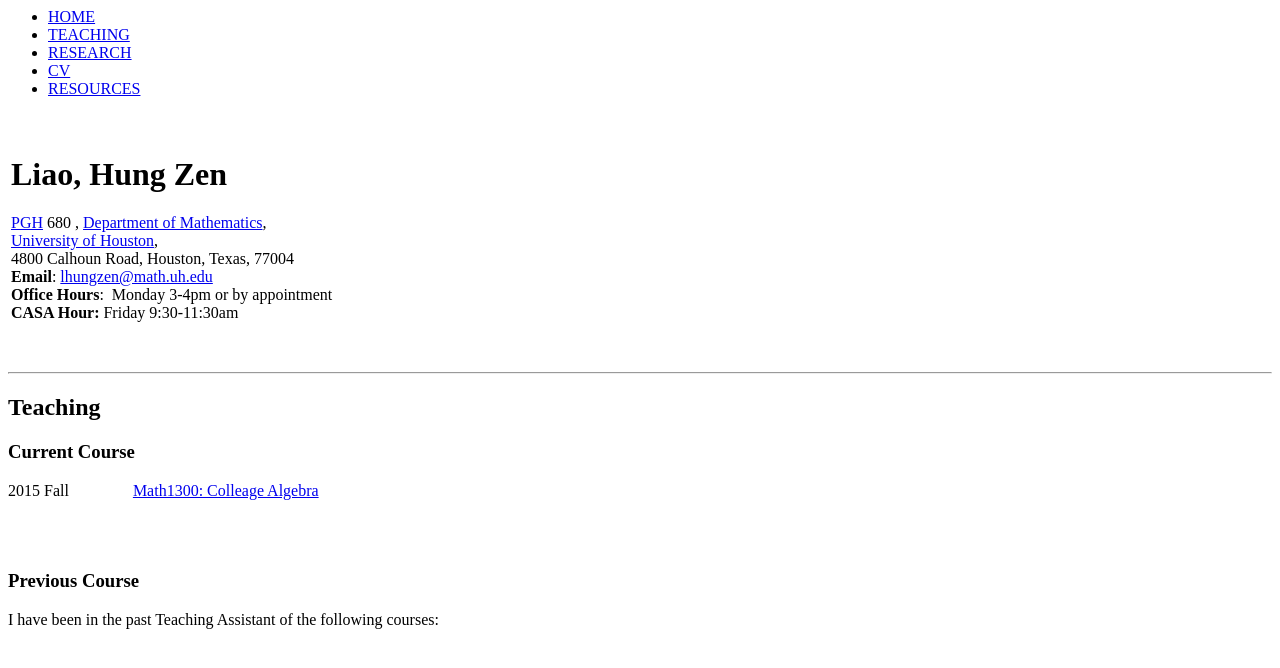
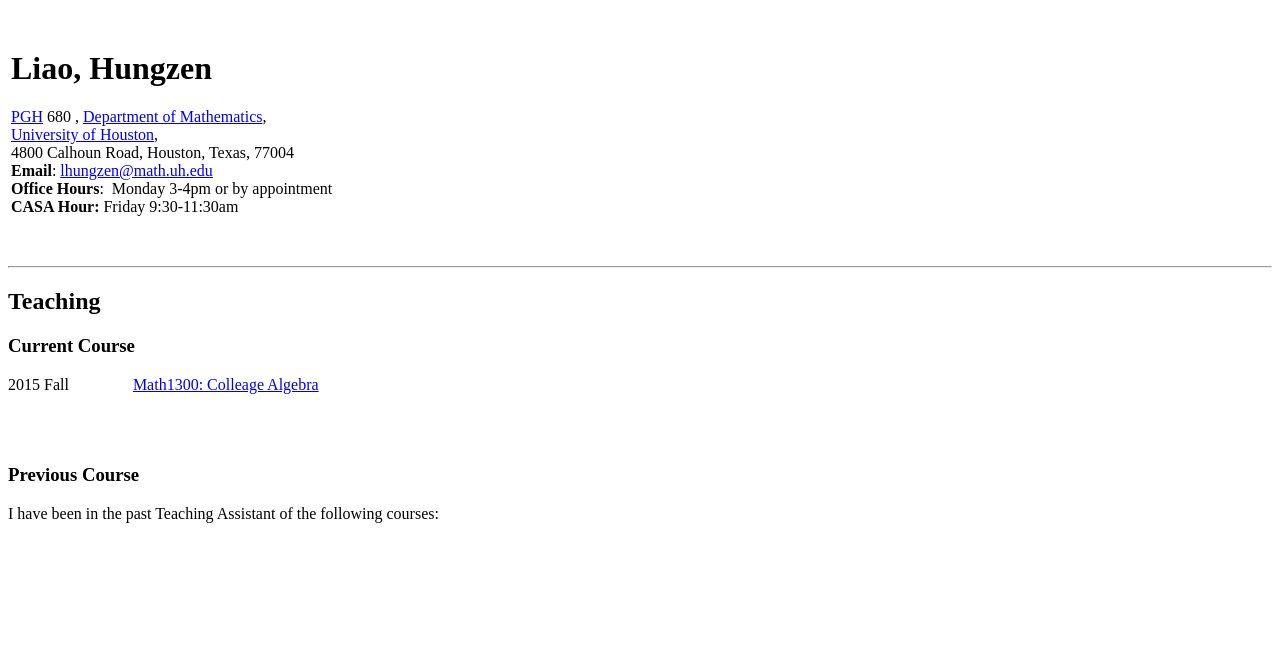
Before and after one commit to Hungzen/Hungzen.github.io, a plain HTML site: page index.html in a window 1280 px wide. Shown: the top 668 px of the page. Drawn offline with Linux system fonts and the light colour scheme.

Commit message:
Update index.html

```diff
--- a/index.html
+++ b/index.html
@@ -11,15 +11,9 @@
     <table height="250" width="1422">
       <tbody>
         <tr>    <!-- Menu Bar starts here -->
-        <ul>
-          <li><a href="index.html">HOME</a></li>
-          <li><a href="teaching.html">TEACHING</a></li>
-          <li><a href="research.html">RESEARCH</a></li>
-          <li><a href="cv.html">CV</a></li>
-          <li><a href="resources.html">RESOURCES</a></li>
-        </ul>
+
           <td align="left">
-            <h1>Liao, Hung Zen</h1>
+            <h1>Liao, Hungzen</h1>
             <a href="http://www.uh.edu/maps/buildings/?short_name=pgh">PGH</a>
             <a> 680 </a>, <a
               href="http://www.math.uh.edu">Department of Mathematics</a>,<br>
```
